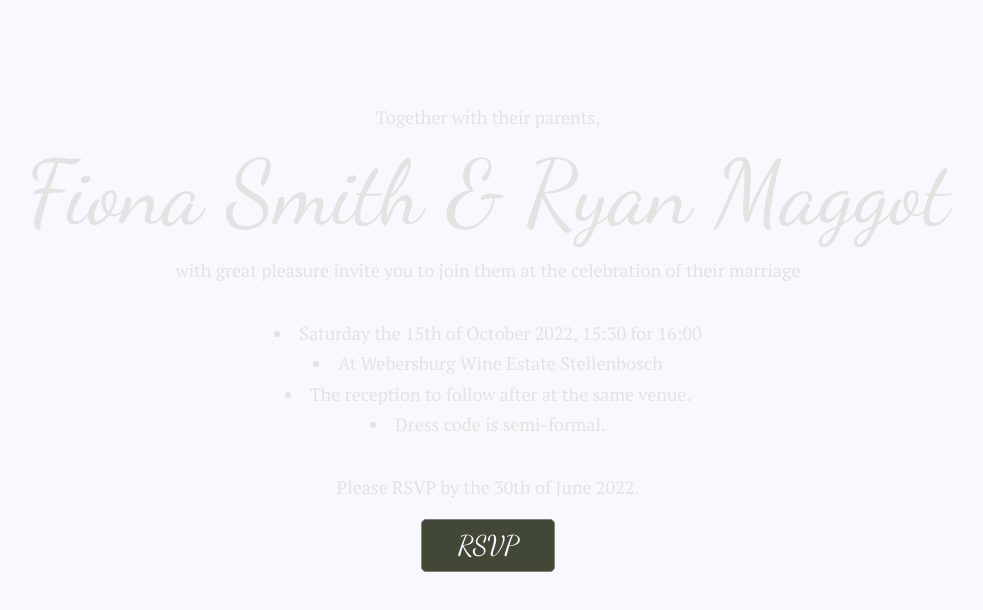
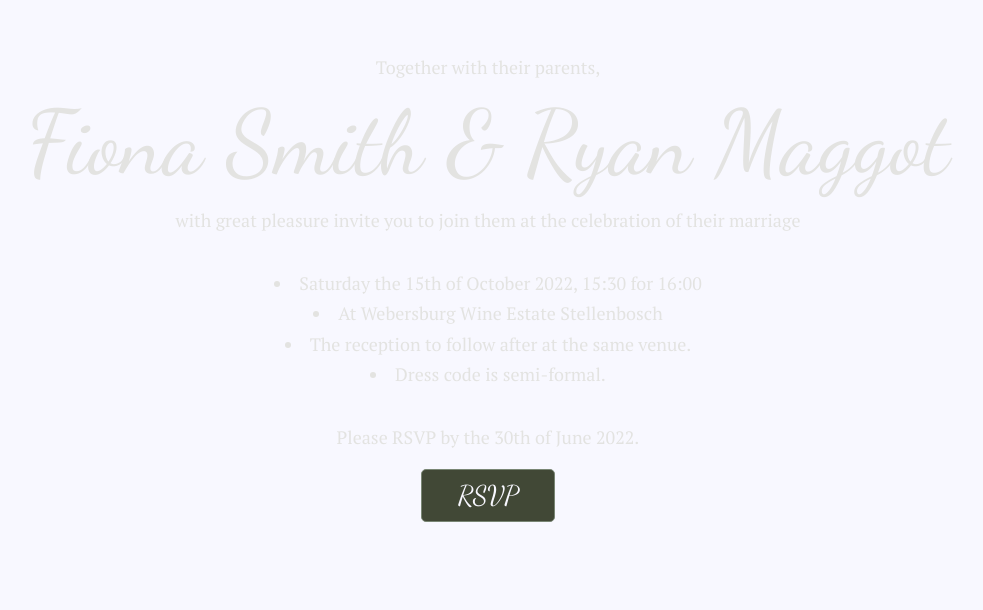
Before and after one commit to JamesGarethSmith/fiona-wedding, a Next.js app: page / in a window 1280 px wide. Shown: the part 112-722 px from the top of the page, without its empty margins (152-1135 px from the left). Built offline with nearby package versions, Linux system fonts and the light colour scheme.

Commit message:
fix: full height for desktop

```diff
--- a/components/hero/hero.module.scss
+++ b/components/hero/hero.module.scss
@@ -13,7 +13,8 @@
   min-height: 100vh;
 
   @include desktop {
-    min-height: calculate-rem(800px);
+    // TODO: remove once more sections have been added
+    // min-height: calculate-rem(800px);
     align-items: center;
   }
 }
```
